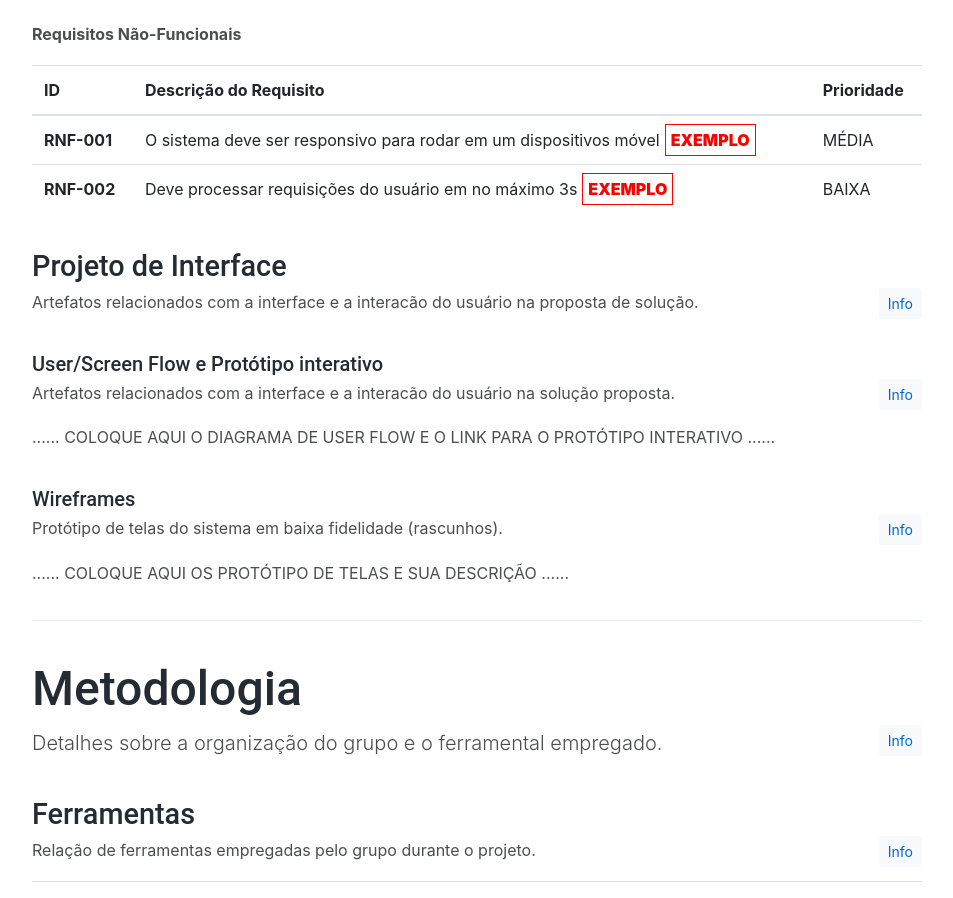
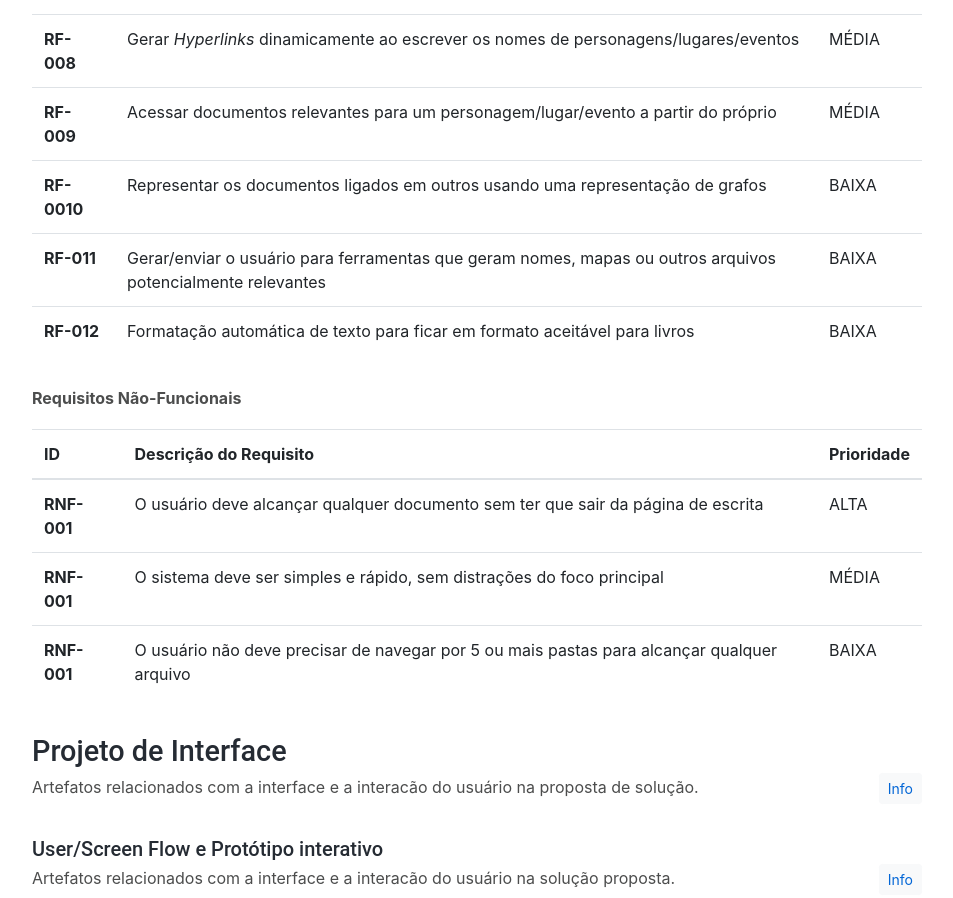
Before and after one commit to ICEI-PUC-Minas-PMGCC-TI/ti-1-pmg-cc-m-20232-g6-estruturar-ideias-para-livros, a plain HTML site: page docs/index.html in a window 1280 px wide. Shown: the part 3269-4167 px from the top of the page, without its empty margins (293-1246 px from the left). Drawn offline with Linux system fonts and the light colour scheme.

Commit message:
TIDocs - Resolvendo erros

```diff
--- a/docs/index.html
+++ b/docs/index.html
@@ -312,6 +312,26 @@
                         <td>Gerar <i>Hyperlinks</i> dinamicamente ao escrever os nomes de personagens/lugares/eventos</td>
                         <td>MÉDIA</td>
                       </tr>
+                      <tr>
+                        <th scope="row">RF-009</th>
+                        <td>Acessar documentos relevantes para um personagem/lugar/evento a partir do próprio</td>
+                        <td>MÉDIA</td>
+                      </tr>
+                      <tr>
+                        <th scope="row">RF-0010</th>
+                        <td>Representar os documentos ligados em outros usando uma representação de grafos</td>
+                        <td>BAIXA</td>
+                      </tr>
+                      <tr>
+                        <th scope="row">RF-011</th>
+                        <td>Gerar/enviar o usuário para ferramentas que geram nomes, mapas ou outros arquivos potencialmente relevantes</td>
+                        <td>BAIXA</td>
+                      </tr>
+                      <tr>
+                        <th scope="row">RF-012</th>
+                        <td>Formatação automática de texto para ficar em formato aceitável para livros</td>
+                        <td>BAIXA</td>
+                      </tr>
                   </tbody>
                 </table>
 
@@ -327,13 +347,18 @@
                   <tbody>
                       <tr>
                           <th scope="row">RNF-001</th>
-                          <td>O sistema deve ser responsivo para rodar em um dispositivos móvel<span class="exemplo">EXEMPLO</span></td>
-                          <td>MÉDIA</td>
+                          <td>O usuário deve alcançar qualquer documento sem ter que sair da página de escrita</td>
+                          <td>ALTA</td>
                       </tr>
                       <tr>
-                          <th scope="row">RNF-002</th>
-                          <td>Deve processar requisições do usuário em no máximo 3s<span class="exemplo">EXEMPLO</span></td>
-                          <td>BAIXA</td>
+                        <th scope="row">RNF-001</th>
+                        <td>O sistema deve ser simples e rápido, sem distrações do foco principal</td>
+                        <td>MÉDIA</td>
+                      </tr>
+                      <tr>
+                        <th scope="row">RNF-001</th>
+                        <td>O usuário não deve precisar de navegar por 5 ou mais pastas para alcançar qualquer arquivo</td>
+                        <td>BAIXA</td>
                       </tr>
                   </tbody>
                 </table>
```
